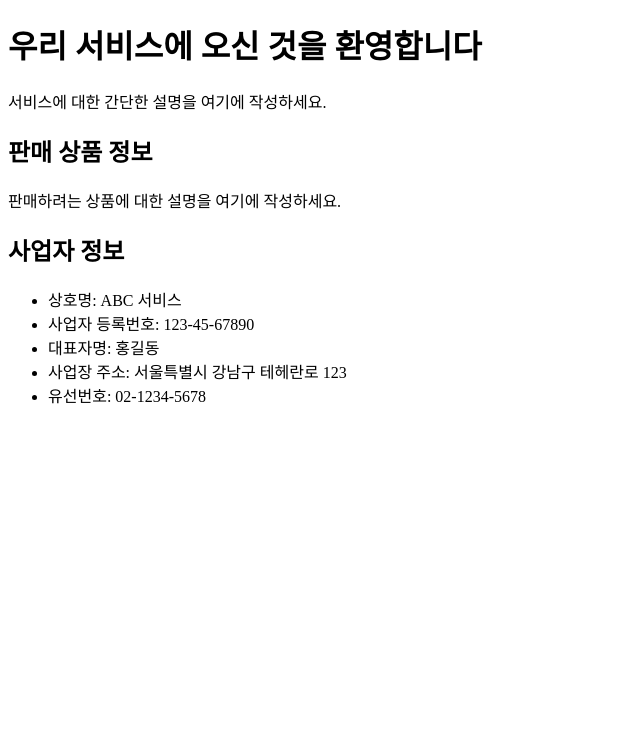
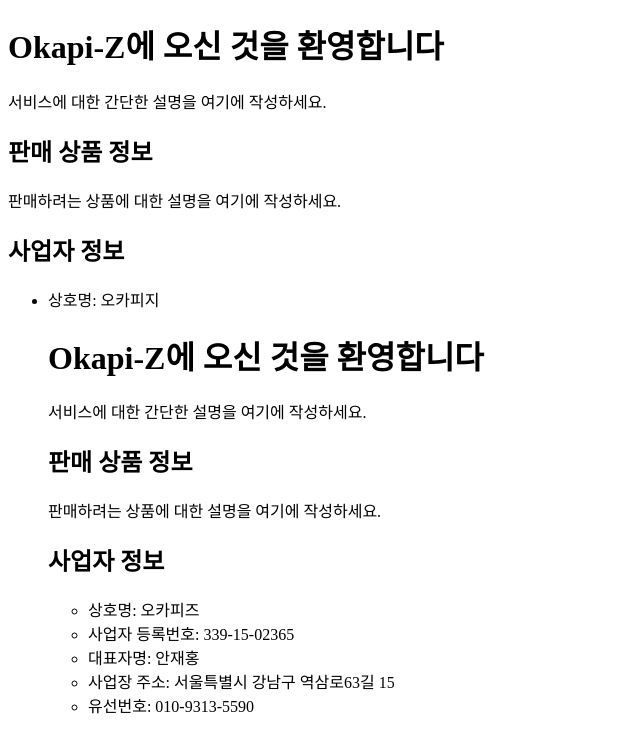
Before and after one commit to hiskuDN/okapi_z.github.io, a plain HTML site: page index.html in a window 1280 px wide. Shown: the whole page, without its empty margins (0-640 px from the left). Drawn offline with Linux system fonts and the light colour scheme.

Commit message:
Update index.html

```diff
--- a/index.html
+++ b/index.html
@@ -3,10 +3,10 @@
 <head>
     <meta charset="UTF-8">
     <meta name="viewport" content="width=device-width, initial-scale=1.0">
-    <title>우리 서비스 소개</title>
+    <title>Okapi-Z 소개</title>
 </head>
 <body>
-    <h1>우리 서비스에 오신 것을 환영합니다</h1>
+    <h1>Okapi-Z에 오신 것을 환영합니다</h1>
     <p>서비스에 대한 간단한 설명을 여기에 작성하세요.</p>
 
     <h2>판매 상품 정보</h2>
@@ -14,11 +14,27 @@
 
     <h2>사업자 정보</h2>
     <ul>
-        <li>상호명: ABC 서비스</li>
-        <li>사업자 등록번호: 123-45-67890</li>
-        <li>대표자명: 홍길동</li>
-        <li>사업장 주소: 서울특별시 강남구 테헤란로 123</li>
-        <li>유선번호: 02-1234-5678</li>
+        <li>상호명: 오카피지<!DOCTYPE html>
+<html lang="ko">
+<head>
+    <meta charset="UTF-8">
+    <meta name="viewport" content="width=device-width, initial-scale=1.0">
+    <title>Okapi-Z 소개</title>
+</head>
+<body>
+    <h1>Okapi-Z에 오신 것을 환영합니다</h1>
+    <p>서비스에 대한 간단한 설명을 여기에 작성하세요.</p>
+
+    <h2>판매 상품 정보</h2>
+    <p>판매하려는 상품에 대한 설명을 여기에 작성하세요.</p>
+
+    <h2>사업자 정보</h2>
+    <ul>
+        <li>상호명: 오카피즈</li>
+        <li>사업자 등록번호: 339-15-02365</li>
+        <li>대표자명: 안재홍</li>
+        <li>사업장 주소: 서울특별시 강남구 역삼로63길 15</li>
+        <li>유선번호: 010-9313-5590</li>
     </ul>
 </body>
 </html>
```
